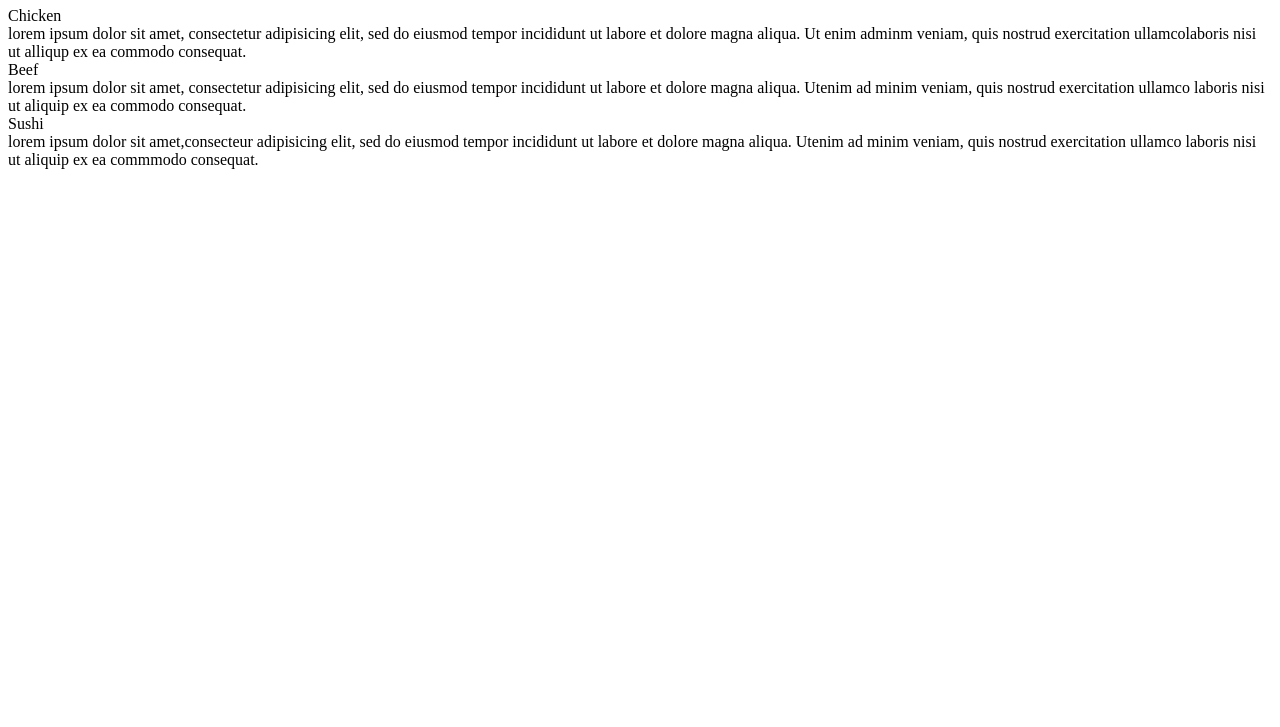
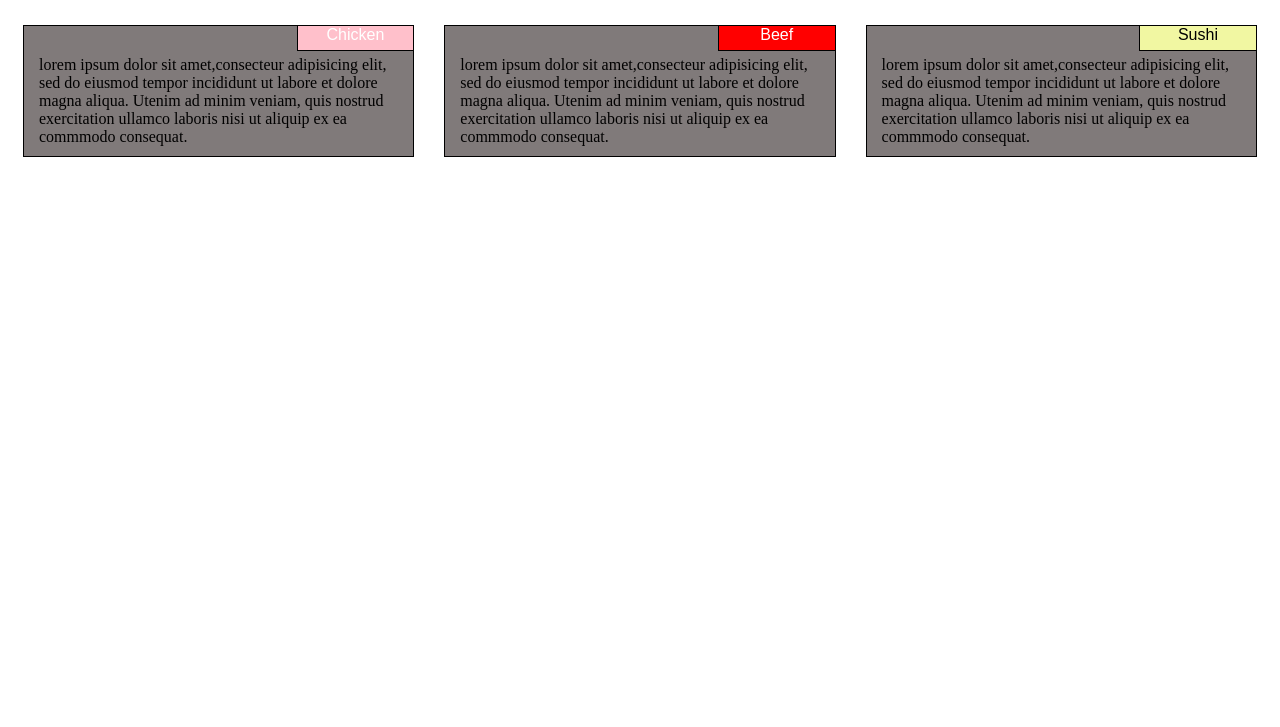
Before and after one commit to Pandara320/HTML_CSS_Javascript_WebDevelopers, a plain HTML site: page module2-solution/index.html in a window 1280 px wide. Shown: the part 73-800 px from the top of the page. Drawn offline with Linux system fonts and the light colour scheme.

Commit message:
Update index.html

```diff
--- a/module2-solution/index.html
+++ b/module2-solution/index.html
@@ -3,34 +3,41 @@
 <head>
 	<meta charset="utf-8">
 	<meta name="viewport" content="width=device-width, initial-scale=1">
-<title>Responsive Layout</title>
+	<title>Assignment2-Responsive Layout</title>
+
+	<!-- Include syyles from syles.css folder-->
+	<link rel ="stylesheet" href="css/styles.css">
 </head>
+<!-- Jake Pan -->
+
 <body>
 	<h1>Our Menu</h1>
 	<div class ="row">
 		<!-- division chicken-->
-		<div id ="chicken_box" class = "col-lg-4 col-md-6 col-ms-12">
-			<div>
+		<div id ="division_box" class = "col-lg-4 col-md-6 col-ms-12">
+			<div id=chicken_box>
 				<div id="chicken_title">Chicken</div>
+				<div class ="paragraph_content">lorem ipsum dolor sit amet,consecteur adipisicing elit, sed do eiusmod tempor incididunt ut labore et dolore magna aliqua. Utenim ad minim veniam, quis nostrud exercitation ullamco laboris nisi ut aliquip ex ea commmodo consequat.
 				</div>
-			<div class ="paragraph_contenet">
-				lorem ipsum dolor sit amet, consectetur adipisicing elit, sed do eiusmod tempor incididunt ut labore et dolore magna aliqua. Ut enim adminm veniam, quis nostrud exercitation ullamcolaboris nisi ut alliqup ex ea commodo consequat.
+			</div>
+
 		</div>
 		<!-- division beef-->
-		<div id ="beef_box" class = "col-lg-4 col-md-6 col-ms-12">
-			<div>
+		<div id ="division_beef" class = "col-lg-4 col-md-6 col-ms-12">
+			<div id=beef_box>
 				<div id="beef_title">Beef</div>
+				<div class ="paragraph_content">lorem ipsum dolor sit amet,consecteur adipisicing elit, sed do eiusmod tempor incididunt ut labore et dolore magna aliqua. Utenim ad minim veniam, quis nostrud exercitation ullamco laboris nisi ut aliquip ex ea commmodo consequat.
 				</div>
-			<div class ="paragraph_contenet">
-				lorem ipsum dolor sit amet, consectetur adipisicing elit, sed do eiusmod tempor incididunt ut labore et dolore magna aliqua. Utenim ad minim veniam, quis nostrud exercitation ullamco laboris nisi ut aliquip ex ea commodo consequat.
 			</div>
-	<!-- division beushief-->
-		<div id ="beef_box" class = "col-lg-4 col-md-6 col-ms-12">
-			<div>
-				<div id="beef_title">Sushi</div>
 		</div>
-			<div class ="paragraph_contenet">
+		<!-- division sushi-->
+		<div id ="division_sushi" class = "col-lg-4 col-md-12 col-ms-12">
+			<div id="sushi_box">
+				<div id="sushi_title">Sushi</div>
+				<div class ="paragraph_content">
 					lorem ipsum dolor sit amet,consecteur adipisicing elit, sed do eiusmod tempor incididunt ut labore et dolore magna aliqua. Utenim ad minim veniam, quis nostrud exercitation ullamco laboris nisi ut aliquip ex ea commmodo consequat.
+				</div>
+			</div>
 		</div>
 	</div>
 </body>
```
Lines whose indentation alone changed are shown as unchanged.
